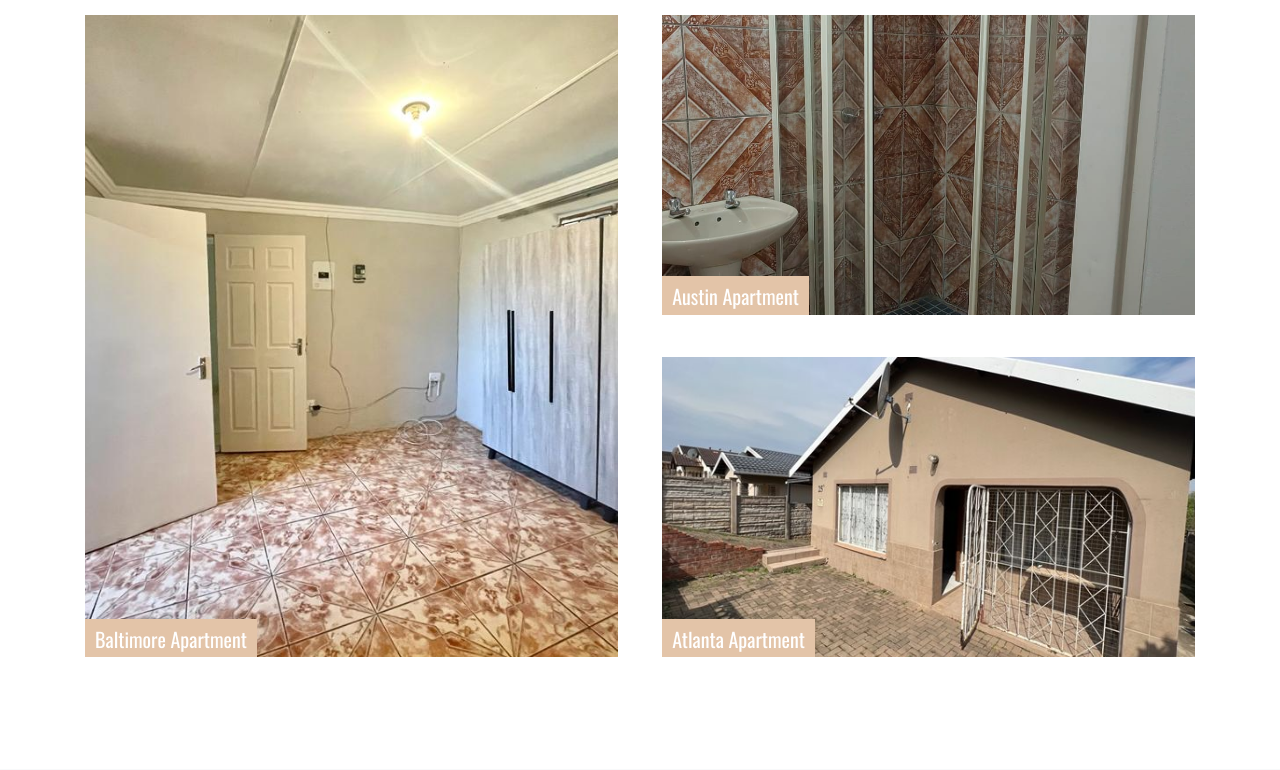
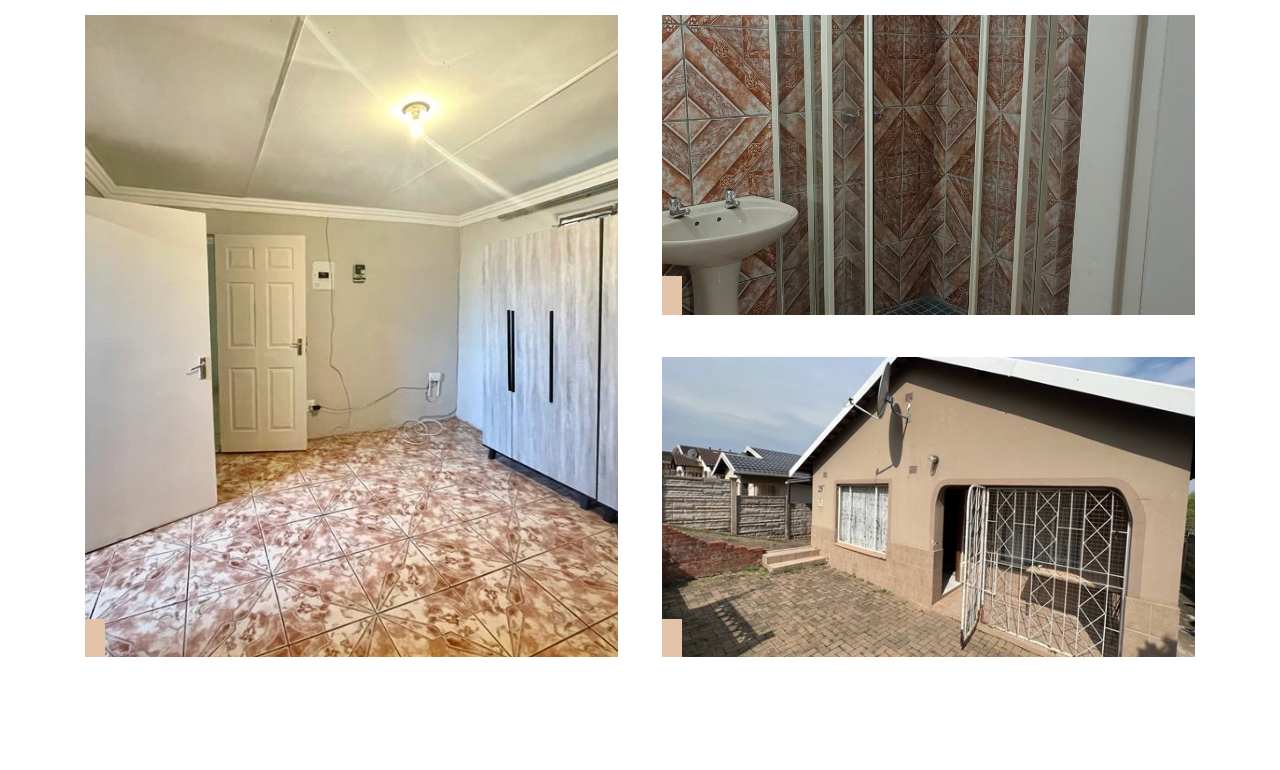
Before and after one commit to Matidza/WMade, a Django app: page / in a window 1280 px wide. Shown: the part 2820-3590 px from the top of the page. Run offline with Django 5.2, Linux system fonts and the light colour scheme; some libraries are stand-ins or nearby versions.

Commit message:
Update index.html

```diff
--- a/base/templates/index.html
+++ b/base/templates/index.html
@@ -229,7 +229,7 @@
             <a href="#" class="col1 unit-9 no-height" data-aos="fade-up" data-aos-delay="100">
               <div class="image" style="background-image: url({% static 'images/base4.jpeg' %});"></div>
               <div class="unit-9-content">
-                <h2>Baltimore Apartment</h2>
+                <h2></h2>
 
               </div>
             </a>
@@ -239,7 +239,7 @@
               <a href="#" class="col2-row1 unit-9 no-height" data-aos="fade-up" data-aos-delay="200">
                 <div class="image" style="background-image: url({% static 'images/base6.jpeg' %});"></div>
                 <div class="unit-9-content">
-                  <h2>Austin Apartment</h2>
+                  <h2></h2>
 
                 </div>
               </a>
@@ -247,7 +247,7 @@
               <a href="#" class="col2-row2 unit-9 no-height" data-aos="fade-up" data-aos-delay="300">
                 <div class="image" style="background-image: url({% static 'images/base3.jpeg' %});"></div>
                 <div class="unit-9-content">
-                  <h2>Atlanta Apartment</h2>
+                  <h2></h2>
 
                 </div>
               </a>
```
